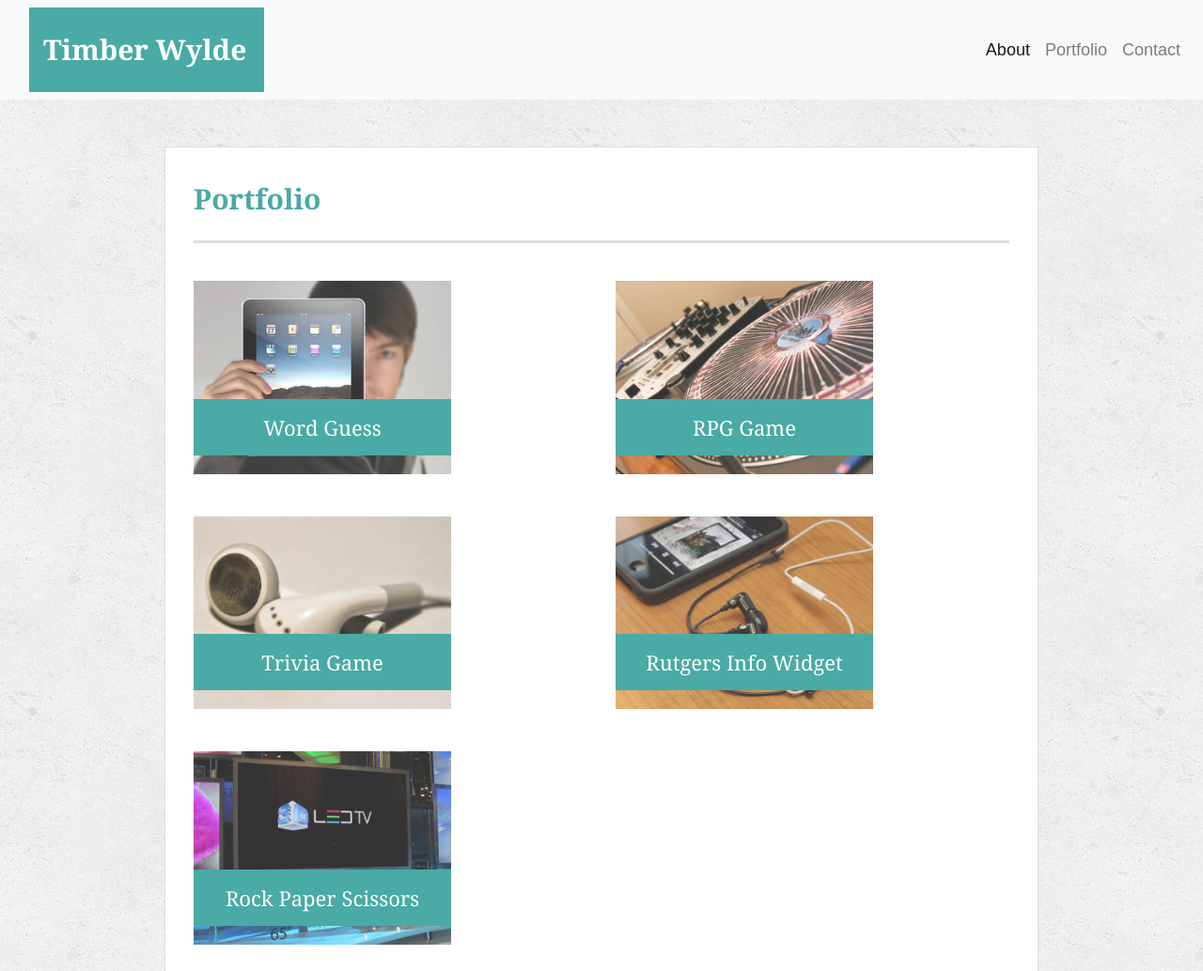
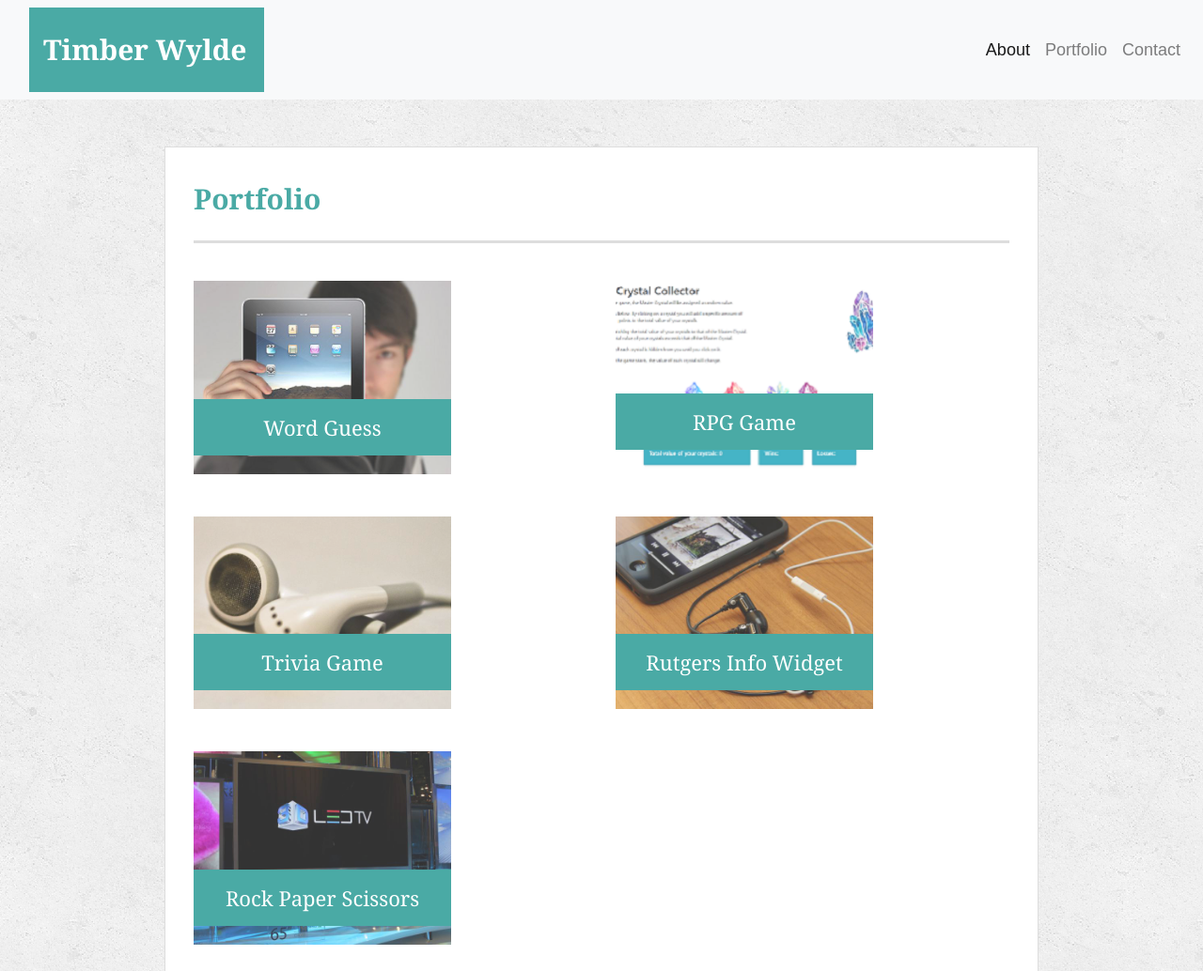
Before and after one commit to trwylde/Bootstrap-Portfolio, a plain HTML site: page portfolio.html in a window 1280 px wide. Shown: the top 1034 px of the page at 94% size. Drawn offline with nearby package versions, Linux system fonts and the light colour scheme.

Commit message:
Added Crystal Collector to portfolio and hyperlink to image.

```diff
--- a/portfolio.html
+++ b/portfolio.html
@@ -47,9 +47,13 @@
 
       <div class="col-md-6">
         <div class="work">
-          <img src="assets/images/technics-q-c-640-480-2.jpg" alt="RPG Game">
+          <a href="https://trwylde.github.io/unit-4-game/">
+            <img src="assets/images/crystal_collector_screenshot.png" alt="Crystal Collector">
+          </a>
 
-          <h3>RPG Game</h3>
+          <a href="https://trwylde.github.io/unit-4-game/">
+            <h3>RPG Game</h3>
+          </a>
         </div>
       </div>
     </div>
```
Also changed, not shown: assets/images/crystal_collector_screenshot.png (added).
